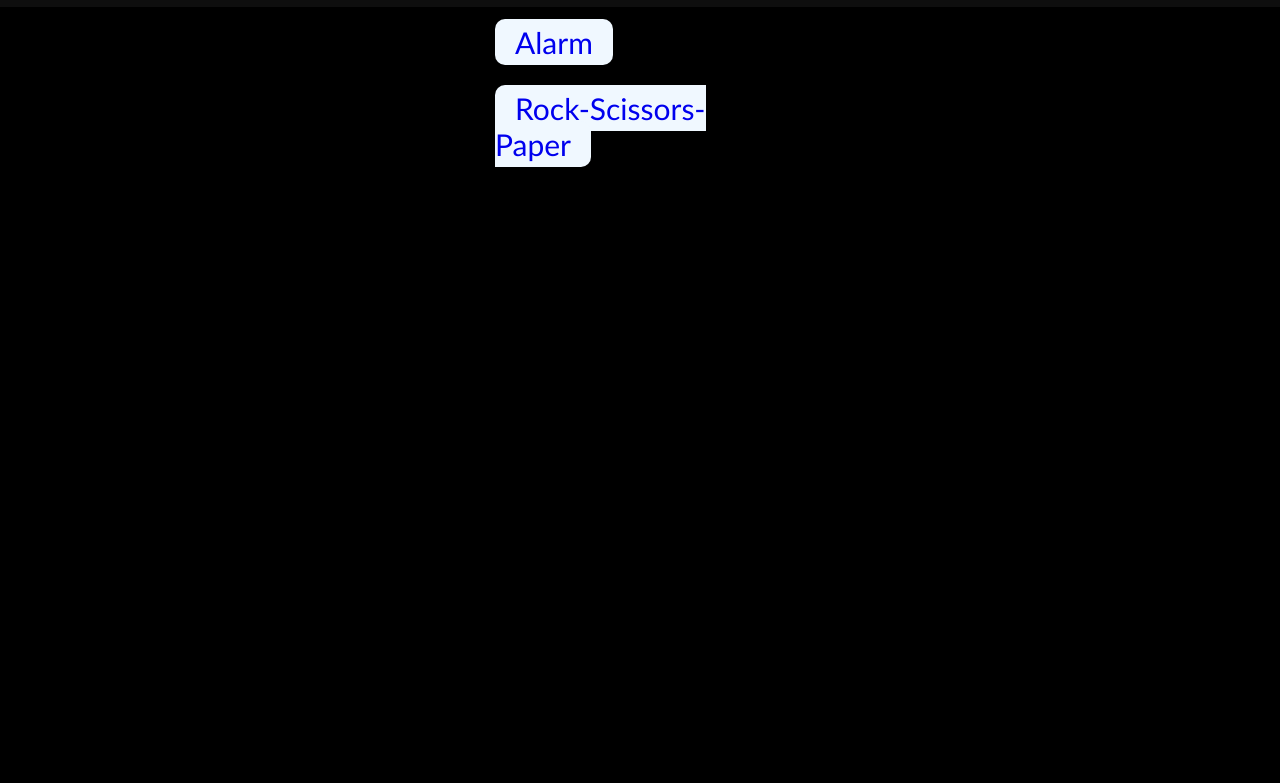
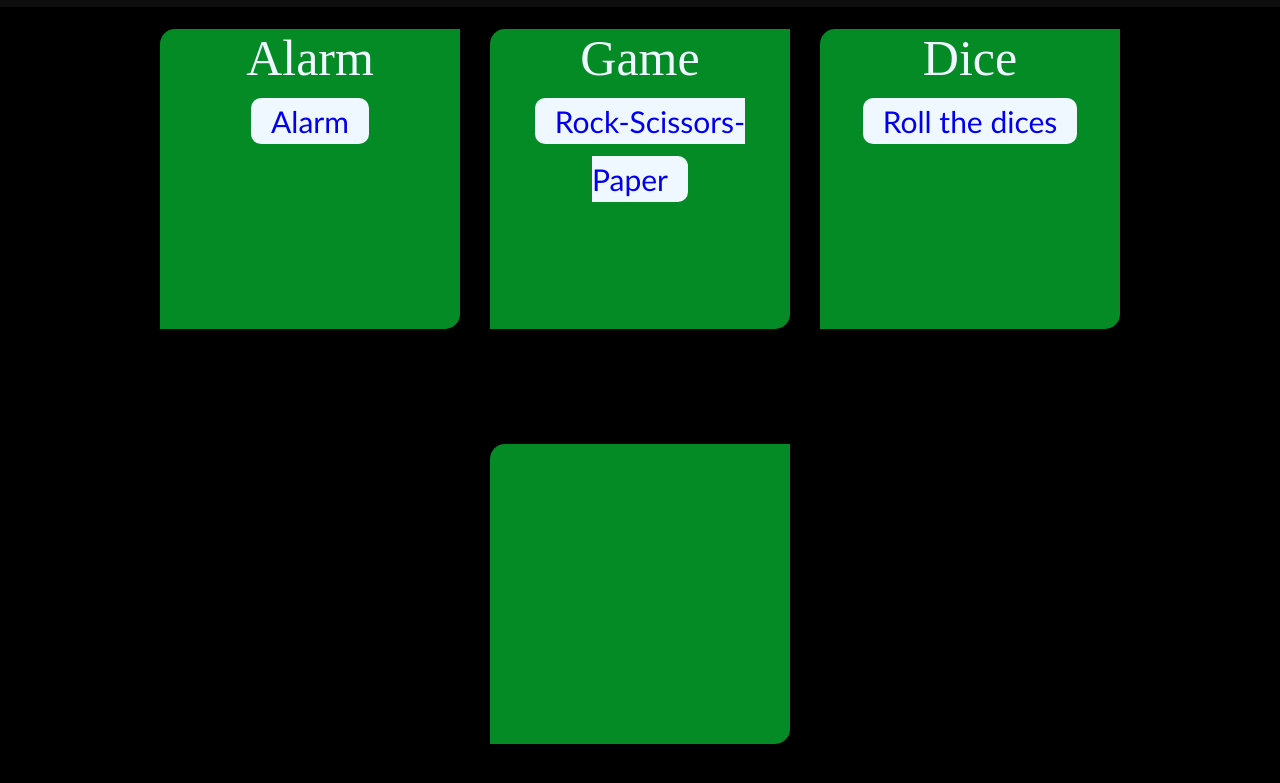
Before and after one commit to mahmutunder/me, a plain HTML site: page download.html in a window 1280 px wide. Shown: the part 91-874 px from the top of the page. Before the commit the page ends 820 px from the top, so only its background shows below. Drawn offline with Linux system fonts and the light colour scheme.

Commit message:
added dice game

```diff
--- a/css/download.css
+++ b/css/download.css
@@ -41,3 +41,35 @@ font-size: 30px;
 .in{
     padding: 15px;
 }
+
+.container{
+    width: 100%;
+    /* background-color: red; */
+    height: 100vh;
+
+}
+
+.middle{
+    /* background-color: aqua; */
+    width: 80%;
+    height: 100vh !important;
+    display: flex;
+    justify-content: center;
+    gap: 30px;
+
+    flex-wrap: wrap;
+
+
+}
+.card{
+    width: 300px;
+    height: 300px;
+    background-color: rgb(5, 139, 38);
+   text-align: center;
+   font-size: 50px;
+   margin-top: 20px;
+   border-radius: 15px 0;
+   color: aliceblue;
+
+
+}
--- a/css/style.css
+++ b/css/style.css
@@ -74,6 +74,7 @@ nav ul li  a{
     label.logo{
         font-size: 30px;
         padding: 10px 50px;
+
     }
     nav ul li a{
         font-size: 16px;
@@ -85,12 +86,16 @@ nav ul li  a{
 
     .checkbtn{
         display: block;
+
+
     }
+
     ul{
         position: fixed;
         width: 100%;
         height: 100vh;
         background-color: rgba(21, 77, 5, 0.7);
+        z-index: 10;
 
         top: 80px;
        left:-100%;
--- /dev/null
+++ b/dice/styles.css
@@ -0,0 +1,43 @@
+.container{
+    width: 70%;
+    margin: auto;
+    text-align: center;
+
+}
+.dice{
+    text-align: center;
+    display: inline-block;
+}
+body{
+    background-color: #393E46;
+}
+h1{
+    margin: 30px;
+    font-family: 'Franklin Gothic Medium', 'Arial Narrow', Arial, sans-serif;
+    text-shadow: 5px 0 #232931;
+    font-size: 8rem;
+    color: #4ecca3;
+}
+p{
+    font-size: 2rem;
+    color: #ebebeb;
+    font-family: 'Times New Roman', Times, serif;
+    padding: 5px;
+}
+img{
+    width: 80%;
+}
+footer{
+margin-top: 5%;
+text-align: center;
+color: #eee;
+font-family: 'Times New Roman', Times, serif;
+}
+
+#play{
+    background-color: aqua;
+    padding: 15px 25px;
+    border-radius: 10px;
+    font-size: 20px;
+    margin: 20px;
+}
--- a/download.html
+++ b/download.html
@@ -35,22 +35,48 @@
 
 </nav>
 
-<section>
+<div class="container">
 
-    <div class="right" >
-<div class="in">
+
+
+   <div class="middle">
+
+
+    <div class="card">
+        <p>Alarm</p>
         <a class="btn" href="alarm\index.html" target="_blank">Alarm</a>
-</div>
-<div class="in">
-    <a class="btn" href="rock.html" target="_blank">Rock-Scissors-Paper</a>
-</div>
+    </div>
+
+
+    <div class="card">
+        <p>Game</p>
+
+        <a class="btn" href="rock.html" target="_blank">Rock-Scissors-Paper</a>
+
+    </div>
+
+
+
+    <div class="card"><p>Dice</p>
+
+
+        <a class="btn" href="dice/index.html" target="_blank">Roll the dices</a>
+
+    </div>
+
+    <div class="card">
 
     </div>
 
 
 
 
-</section>
+
+</div>
+
+
+</div>
+
 
 
 </body>
```
Also changed, not shown: dice/index.html (added, +38 -0 lines), dice/index.js (added, +42 -0 lines), dice/images/dice1.png (added), dice/images/dice2.png (added), dice/images/dice3.png (added), dice/images/dice4.png (added), dice/images/dice5.png (added), dice/images/dice6.png (added).
